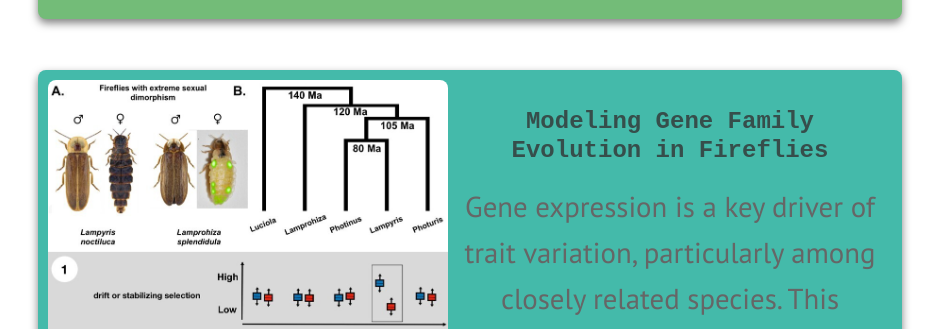
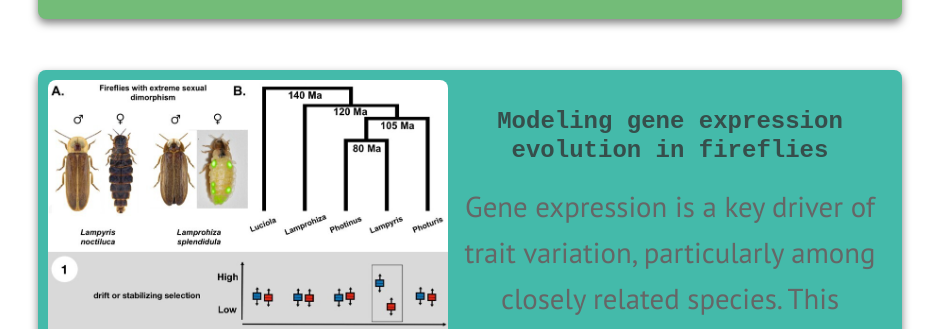
Before and after one commit to hoehnalab/hoehnalab.github.io, a Jekyll site: the page built from research.md, in a window 1280 px wide and 900 px high, scrolled down 3039 px. Shown: the part 152-481 px from the top of the window, without its empty margins (170-1109 px from the left). Built offline with Jekyll 4.4.1, drawn with Linux system fonts in a browser that asks for light colours; some web fonts are replaced.

Commit message:
Update research.md

```diff
--- a/research.md
+++ b/research.md
@@ -82,7 +82,7 @@ permalink: /research/
   <div class="project">
     <img class="project-image floatleft" src="/assets/images/gene_family.jpg" alt="Gene Family Evolution in Fireflies">
     <div class="project-content">
-        <h3>Modeling Gene Family Evolution in Fireflies</h3>
+        <h3>Modeling gene expression evolution in fireflies</h3>
         <p class="project-description">
           Gene expression is a key driver of trait variation, particularly among closely related species. This project aims to develop innovative methods to model gene expression evolution using Brownian motion and Ornstein-Uhlenbeck processes. Specially, we focus on within-species variance, a critical yet underexplored aspect of gene expression.
           The firefly family (Lampyridae) serves as a novel study system due to their recurrent sexual dimorphism across the phylogeny. As sexual dimorphism is inherently linked to sex-biased gene expression, this makes fireflies an ideal model for investigating sex-biased gene expression evolution.
```
